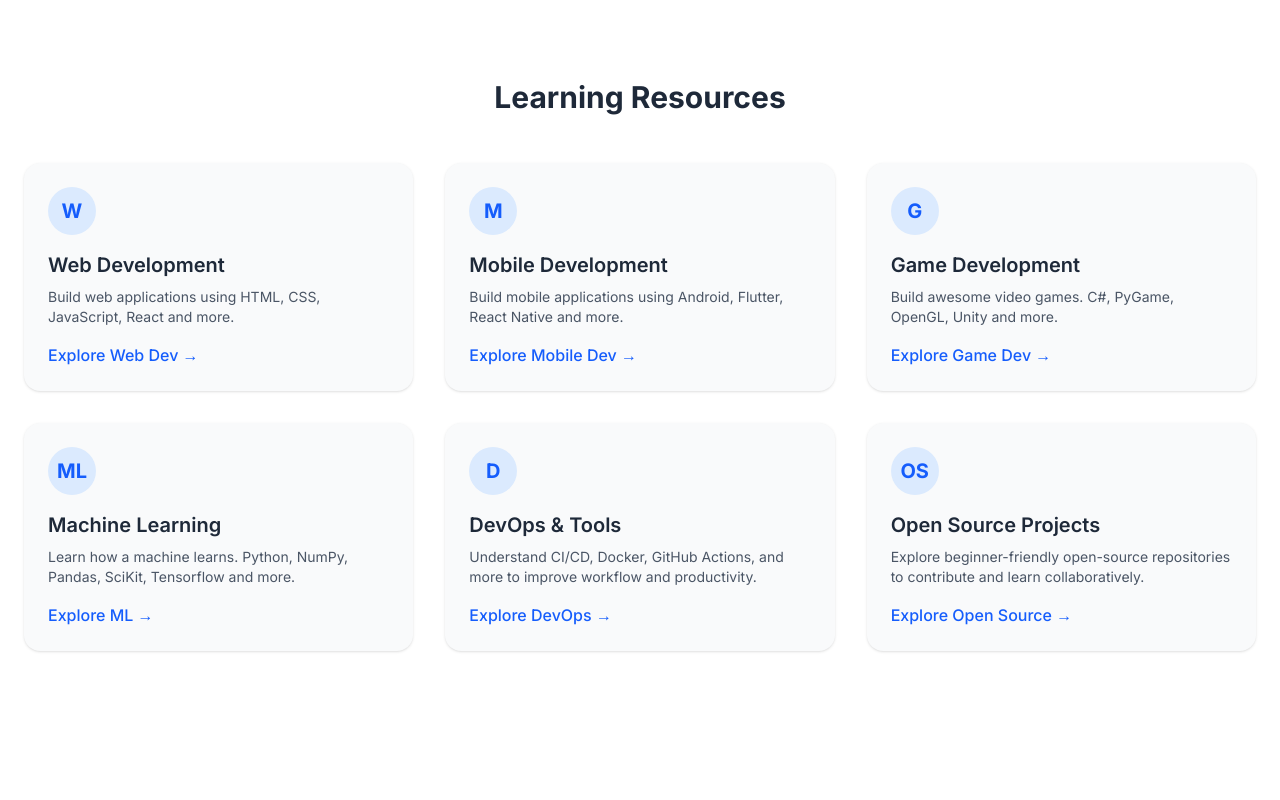
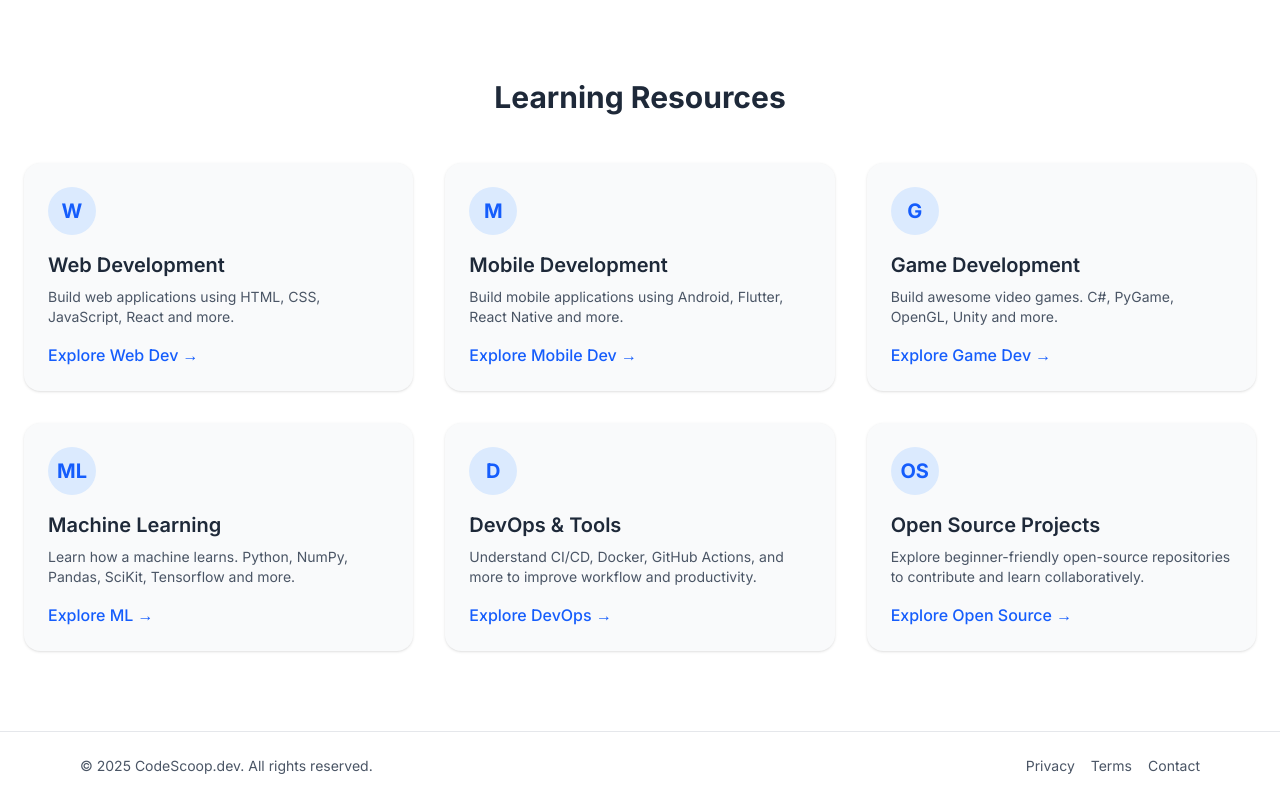
Before and after one commit to codescoop/codescoop-v2, a Next.js app: page / in a window 1280 px wide. Shown: the part 1712-2512 px from the top of the page. Before the commit the page ends 2443 px from the top, so only its background shows below. Built offline with nearby package versions, Linux system fonts and the light colour scheme.

Commit message:
feat: add footer component

```diff
--- a/src/app/layout.tsx
+++ b/src/app/layout.tsx
@@ -1,6 +1,7 @@
 import type { Metadata } from "next";
 import { Inter } from "next/font/google";
 import Header from "../components/Header"
+import Footer from "../components/Footer"
 import "./globals.css";
 
 const inter = Inter({
@@ -21,9 +22,10 @@ export default function RootLayout({children,}: Readonly<{children: React.ReactN
 
       <body className={`bg-white text-gray-800 ${inter.className} font-sans antialiased`}>
         <Header />
-        <main>
+        <main className="min-h-[calc(100vh-4rem-4rem)]">
           {children}
         </main>
+        <Footer />
       </body>
     </html>
   );
--- /dev/null
+++ b/src/components/Footer.jsx
@@ -0,0 +1,33 @@
+import React from 'react'
+import Link from 'next/link'
+// import defaultSiteMetadata from "../json/siteMetadata.json"
+import defaultSiteMetadata from "../json/siteMetadata.json"
+
+const Footer = () => {
+  return (
+    <footer className="bg-white border-t border-gray-200 text-sm text-gray-600 py-6">
+      <div className="max-w-6xl mx-auto px-4 flex flex-col md:flex-row justify-between items-center">
+        <p className="mb-2 md:mb-0">
+          &copy; 2025 CodeScoop.dev. All rights reserved.
+        </p>
+
+        <div className="space-x-4">
+          { defaultSiteMetadata?.footerNav?.map((nav, id) => {
+              return (
+                <Link
+                  key = {id}
+                  href={nav?.link}
+                  className="hover:underline"
+                >
+                  {nav?.title}
+                </Link>
+              )
+            })
+          }
+        </div>
+      </div>
+    </footer>
+  )
+}
+
+export default Footer
```
